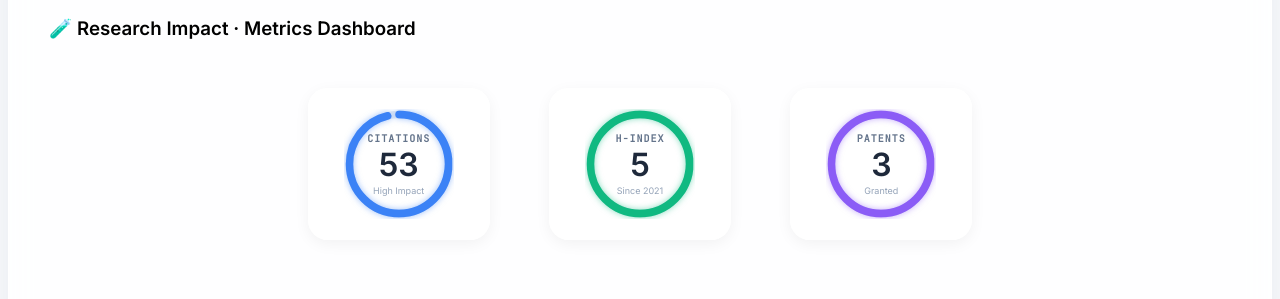
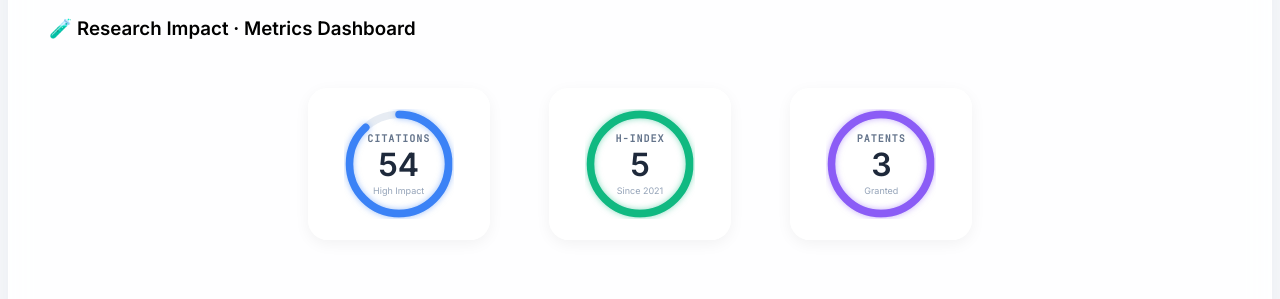
Before and after one commit to Tianyu-Bai/Tianyu-Bai.github.io, a Jekyll site: the page built from _pages/includes/pub.md, in a window 1280 px wide. Shown: the part 2044-2343 px from the top of the page. Built offline with Jekyll 4.4.1, drawn with Linux system fonts in a browser that asks for light colours; our own code applies the rules of GitHub Pages for plain Markdown files; formulas are drawn with MathJax 3.

Commit message:
Update metric card data attributes in pub.md

```diff
--- a/_pages/includes/pub.md
+++ b/_pages/includes/pub.md
@@ -61,7 +61,7 @@
 <div class="scholar-dynamic-dashboard">
   <div class="metrics-grid">
 
-    <div class="metric-card glass-panel" data-percent="96" data-value="53">
+    <div class="metric-card glass-panel" data-percent="88" data-value="54">
       <div class="chart-box">
         <svg viewBox="0 0 100 100">
           <circle class="bg-ring" cx="50" cy="50" r="45"></circle>
```
